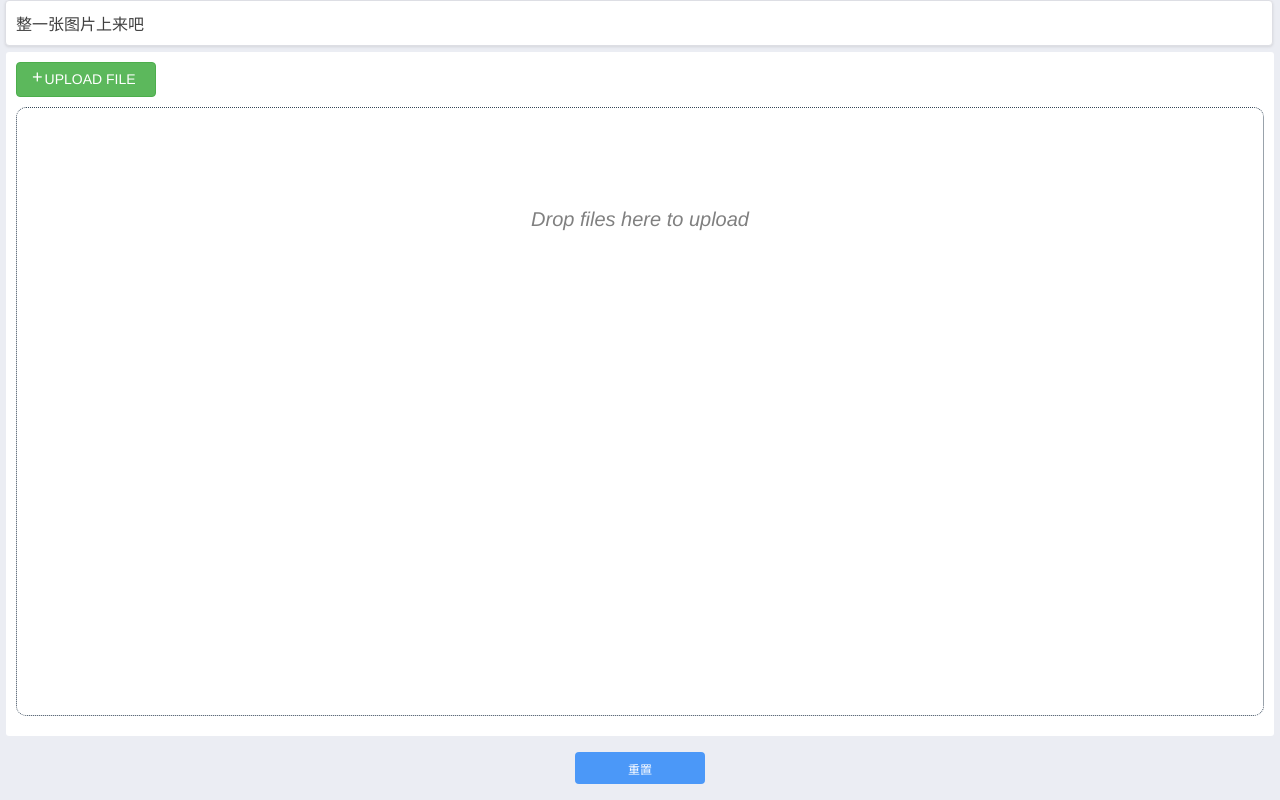
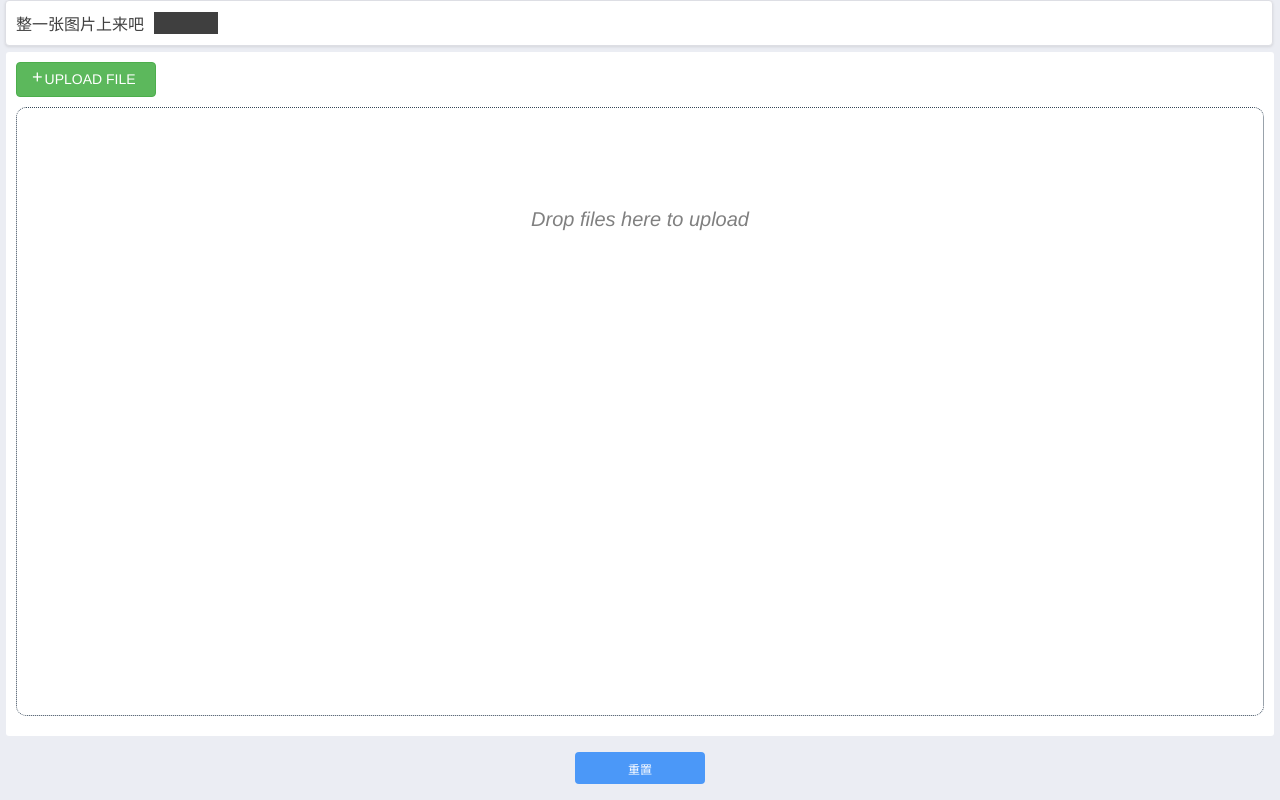
Before and after one commit to fuchunhui/pixel-color, a Vue app: page / in a window 1280 px wide. Built offline with nearby package versions, Linux system fonts and the light colour scheme.

Commit message:
feat: draw layer

```diff
--- a/src/components/Container.vue
+++ b/src/components/Container.vue
@@ -1,7 +1,6 @@
 <script setup lang="ts">
-import {ref, onMounted, watch, computed, nextTick} from 'vue';
+import {ref, onMounted, computed} from 'vue';
 import {ColorButton, ColorFileUpload} from './common';
-import PixelImage from './PixelImage.vue';
 import {BaseFile} from '../types';
 
 const noImage = ref(true);
@@ -10,13 +9,19 @@ const height = ref(0);
 const title = ref('');
 const img = new Image();
 const canvasRef = ref<HTMLCanvasElement | null>(null);
+const showLayer = ref(false);
+const layerRef = ref<HTMLCanvasElement | null>(null);
+const hoverColor = ref('#3F3F3F');
+const activeColor = ref('#3F3F3F');
+
+const dw = 100;
+const dh = 100;
 
 const createImage = () => {
-  img.onload = async () => {
+  img.onload = () => {
     const canvas = canvasRef.value as HTMLCanvasElement;
     canvas.width = img.naturalWidth;
     canvas.height = img.naturalHeight;
-
     width.value = img.naturalWidth;
     height.value = img.naturalHeight;
 
@@ -40,34 +45,49 @@ const convert = (imageData: ImageData) => {
   return rgba;
 };
 
+const mousemove = async (event: MouseEvent) => {
+  const {offsetX, offsetY} = event;
+  if (offsetX < 0 || offsetY < 0) {
+    return;
+  }
+
+  showLayer.value = true;
+  drawLayer(offsetX, offsetY);
+  // 移动位置
+
+  const color = computedData(offsetX, offsetY);
+  hoverColor.value = color;
+};
+
+const drawLayer = (x: number, y: number) => {
+  const canvas = canvasRef.value as HTMLCanvasElement;
+  const targetCanvas = layerRef.value as HTMLCanvasElement;
+  const ctx = targetCanvas.getContext('2d') as CanvasRenderingContext2D;
+  const sx = Math.min(Math.max(0, x - 5), canvas.width - 10);
+  const sy = Math.min(Math.max(0, y - 5), canvas.height - 10);
+  ctx.drawImage(canvas, sx, sy, 10, 10, 0, 0, dw, dh);
+};
+
+const mouseleave = () => {
+  showLayer.value = false;
+  hoverColor.value = '#3F3F3F';
+};
+
+const click = (event: MouseEvent) => {
+  const {offsetX, offsetY} = event;
+  if (offsetX < 0 || offsetY < 0) {
+    return;
+  }
+
+  const color = computedData(offsetX, offsetY);
+  activeColor.value = color;
+};
+
 const computedData = (x: number, y: number) => {
   const canvas = canvasRef.value as HTMLCanvasElement;
   const ctx = canvas.getContext('2d') as CanvasRenderingContext2D;
   const imageData = ctx.getImageData(x, y, 1, 1);
   return convert(imageData);
-};
-
-const mousemove = (event: MouseEvent) => {
-//   const {clientX, clientY, offsetX, offsetY} = event;
-//   console.log(clientX, clientY, offsetX, offsetY);
-
-  // 添加浮层
-
-  const color = pickColor(event);
-  console.log('mousemove: ', color);
-};
-
-const click = (event: MouseEvent) => {
-  const color = pickColor(event);
-  console.log('click: ', color);
-};
-
-const pickColor = (event: MouseEvent) => {
-  const {offsetX, offsetY} = event;
-  if (offsetX < 0 || offsetY < 0) {
-    return;
-  }
-  return computedData(offsetX, offsetY);
 };
 
 const fileChange = ({name, base64}: BaseFile) => {
@@ -76,18 +96,20 @@ const fileChange = ({name, base64}: BaseFile) => {
   img.src = base64;
 };
 
-const reset = async () => {
-  await nextTick(); // TODO check 是否移除
+const reset = () => {
   noImage.value = true;
+  showLayer.value = false;
   title.value = '';
   width.value = 0;
   height.value = 0;
+  hoverColor.value = '#3F3F3F';
+  activeColor.value = '#3F3F3F';
 };
 
 const localTitle = computed(() => {
   return noImage.value
     ? '整一张图片上来吧'
-    : `${title.value} ${width.value} * ${height.value}`;  // width height color 占比
+    : `${title.value} ${width.value} * ${height.value}`;
 });
 
 onMounted(() => {
@@ -98,8 +120,19 @@ onMounted(() => {
 
 <template>
   <div class="container">
-    <div class="container-header">
-      {{ localTitle }}
+    <div
+      class="container-header"
+      :style="{
+        color: hoverColor
+      }"
+    >
+      <p>{{ localTitle }}</p>
+      <div
+        class="container-active"
+        :style="{
+          backgroundColor: activeColor
+        }"
+      />
     </div>
     <div class="container-wall" v-if="noImage">
       <color-file-upload @change="fileChange"/>
@@ -108,7 +141,14 @@ onMounted(() => {
       <canvas
         ref="canvasRef"
         @mousemove="mousemove"
+        @mouseleave="mouseleave"
         @click="click"
+      />
+      <canvas
+        v-show="showLayer"
+        :width="dw"
+        :height="dh"
+        ref="layerRef"
       />
     </div>
     <footer class="container-footer">
@@ -138,8 +178,13 @@ onMounted(() => {
     border-radius: 4px;
     box-shadow: 0 1px 3px 0 rgb(0 0 0 / 10%);
     font-size: 16px;
-    color: #3f3f3f;
+    color: #3F3F3F;
     font-weight: 500;
+  }
+  &-active {
+    width: 64px;
+    height: 22px;
+    margin-left: 10px;
   }
   &-wraper,
   &-wall {
@@ -158,7 +203,6 @@ onMounted(() => {
     height: 64px;
     flex-shrink: 0;
     .flex-center();
-
     .color-button {
       width: 130px;
     }
```
Also changed, not shown: src/components/PixelImage.vue (deleted, +0 -57 lines).
